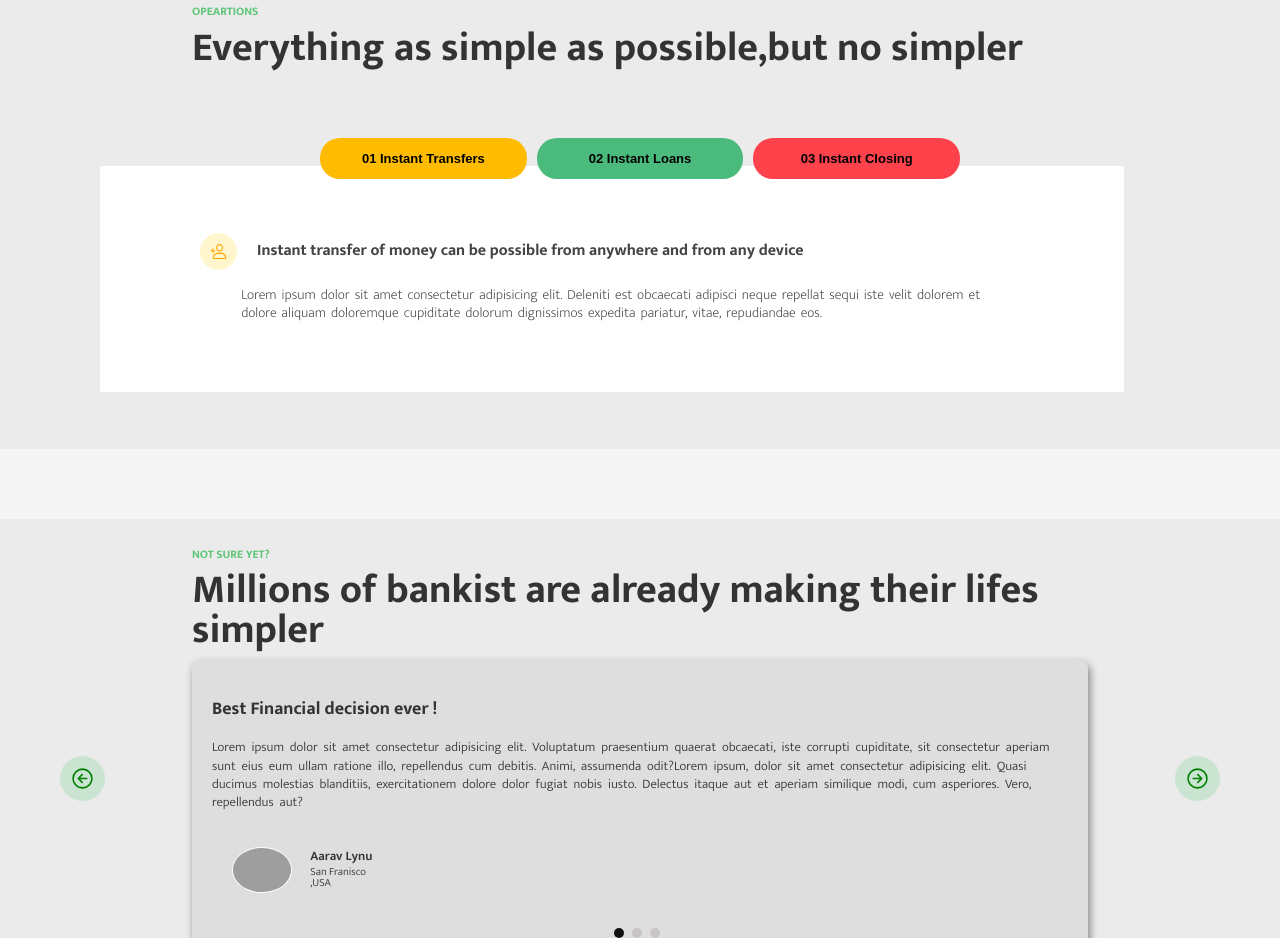
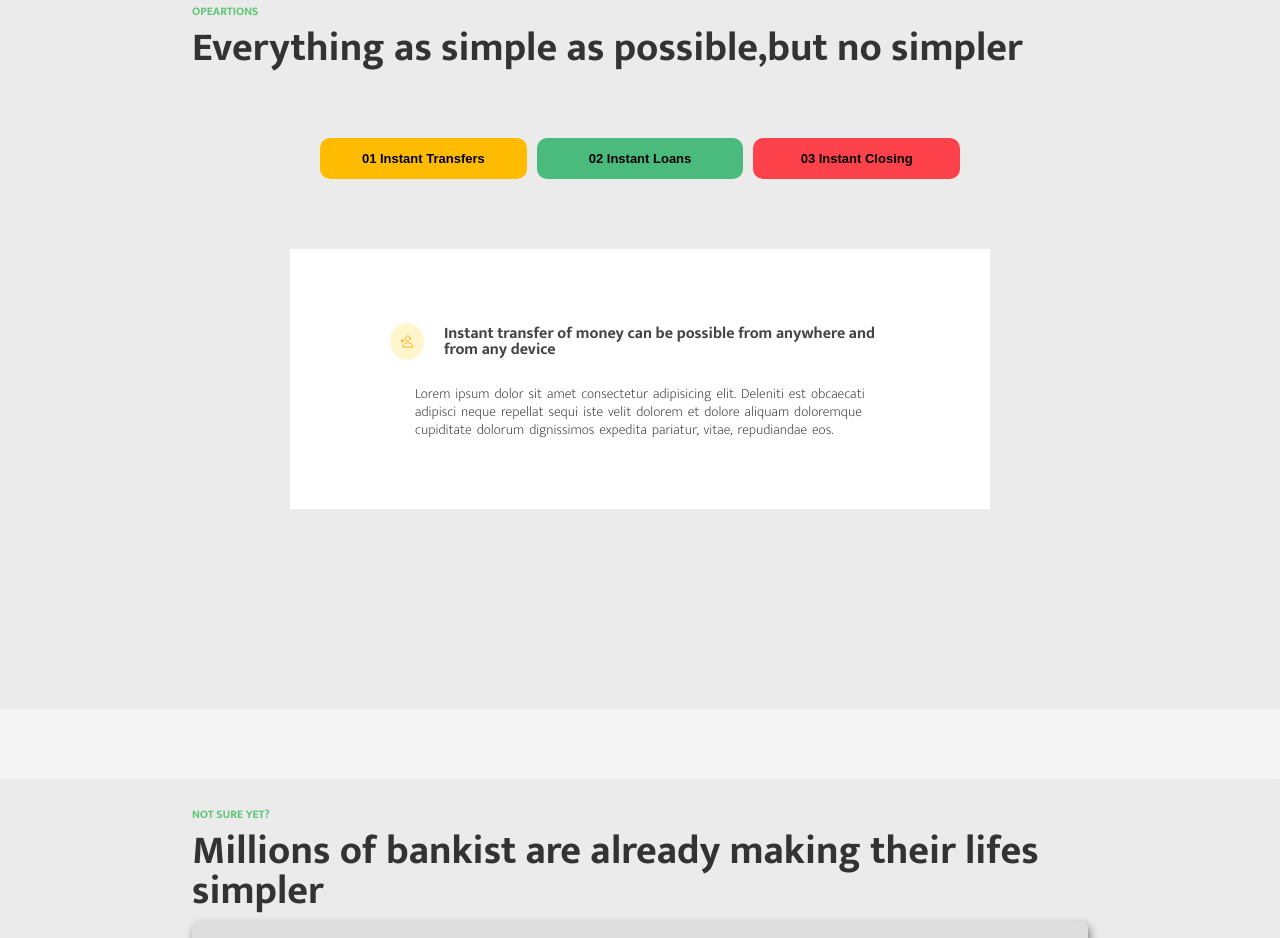
Before and after one commit to Kanishka105/JavaScript-Projects, a plain HTML site: page Day8-BankistDOM/index.html in a window 1280 px wide. Shown: the part 1760-2698 px from the top of the page. Drawn offline with nearby package versions, Linux system fonts and the light colour scheme; grey boxes are pictures that could not be loaded.

Commit message:
Update style.css

```diff
--- a/Day8-BankistDOM/style.css
+++ b/Day8-BankistDOM/style.css
@@ -221,6 +221,8 @@ ion-icon,
   text-decoration: none;
   font-weight: 800;
   z-index: 2;
+  border-radius: 10px;
+  outline: none;
   border: none;
 }
 .color-ele:hover {
@@ -240,12 +242,10 @@ ion-icon,
 .comment {
   background-color: white;
   margin: 0 auto;
-  max-width: 80vw;
+  max-width: 70rem;
   padding: 6rem;
-  position: absolute;
+
   padding: 6rem 10rem;
-  top: 20rem;
-  left: 10rem;
 }
 .icon-opera {
   margin-right: 2rem;
@@ -274,9 +274,7 @@ ion-icon,
   width: 90%;
   font-size: 1.4rem;
 }
-.pink {
-  color: pink;
-}
+
 /* slide */
 .slide-section {
   background-color: rgba(193, 192, 192, 0.2);
@@ -379,3 +377,9 @@ ion-icon,
 .lazy-img {
   filter: blur(20px);
 }
+
+@media screen and (max-width: 720px) {
+  html {
+    font-size: 43%;
+  }
+}
```
